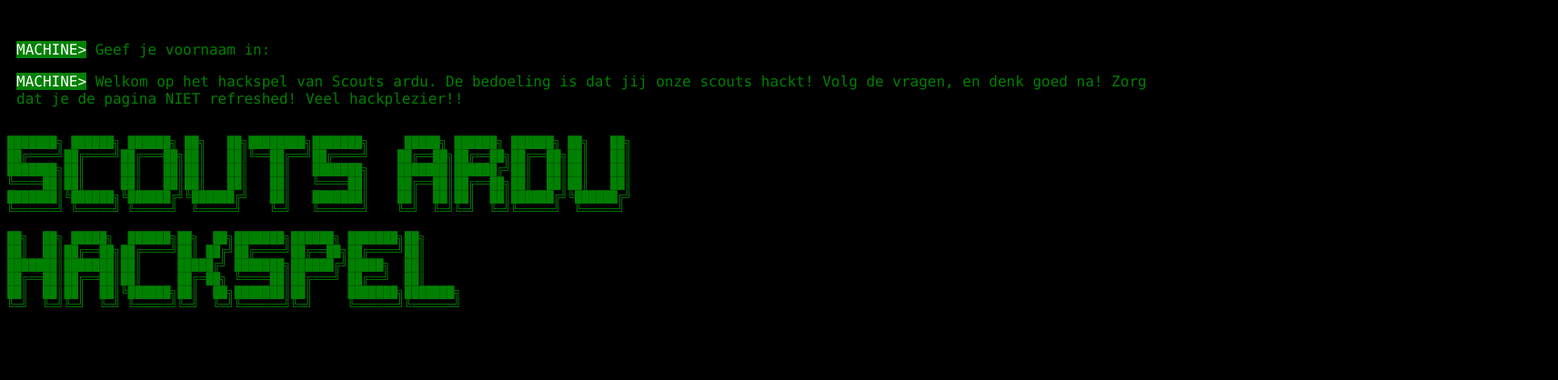
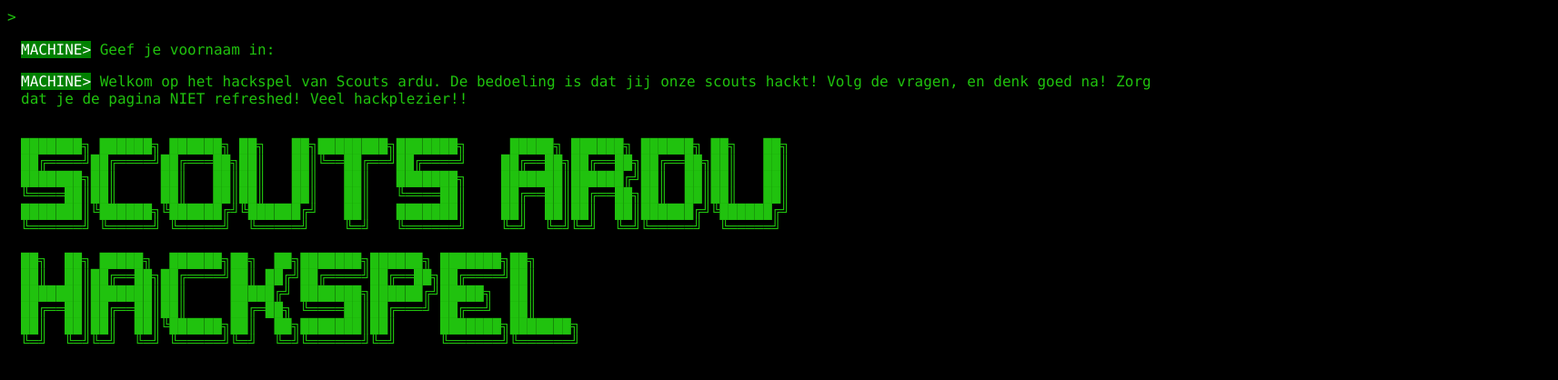
Before and after one commit to lucasverm/hacker-game, an Angular app: page / in a window 1280 px wide. Shown: the top 418 px of the page at 91% size, 1713 px wide, since content can reach past the window. Built offline with nearby package versions, Linux system fonts and the light colour scheme.

Commit message:
layout aanpassingen

```diff
--- a/src/app/app.component.html
+++ b/src/app/app.component.html
@@ -1,5 +1,5 @@
 <form [formGroup]="inputForm" autocomplete="off">
-  <input (keyup.enter)="enter()" formControlName="input" type="text" id="input"
+  ><input #input autofocus onblur="this.focus()" (keyup.enter)="enter()" formControlName="input" type="text" id="input"
     class="form-control" />
 </form>
 <app-uitvoer [data]=uitvoerData></app-uitvoer>
--- a/src/app/app.component.ts
+++ b/src/app/app.component.ts
@@ -43,6 +43,10 @@ export class AppComponent {
       input: [""]
     })
     this.welkomstBericht();
+  }
+
+  ngAfterViewInit() {
+   document.getElementById("input").focus();
   }
 
   toonRugzak() {
--- a/src/app/uitvoer/uitvoer.component.scss
+++ b/src/app/uitvoer/uitvoer.component.scss
@@ -2,9 +2,9 @@
   white-space: pre-line;
 }
 
-p {
+p, pre {
   font-size: 16px;
-  margin-left: 10px;
+  margin-left: 15px;
 }
 
 .uitvoerder {
--- a/src/styles.scss
+++ b/src/styles.scss
@@ -1,20 +1,35 @@
+$green: #20C20E;
+
 body {
   background-color: black !important;
-  color: green !important;
+  color: $green !important;
   font-family: monaco, monospace;
 }
 
 input {
+  padding-left: 5px;
   border: 0px;
-  width: 100%;
+  width: 95%;
   background-color: black;
   color: white !important;
   font-size: 16px;
   text-decoration: bold;
   font-family: monaco, monospace;
-  caret-color: green;
+  caret-color: $green;
 
   &:focus {
     outline: none;
   }
 }
+
+
+::-moz-selection {
+  /* Code for Firefox */
+  color: red;
+  background: yellow;
+}
+
+::selection {
+  color: red;
+  background: yellow;
+}
```
